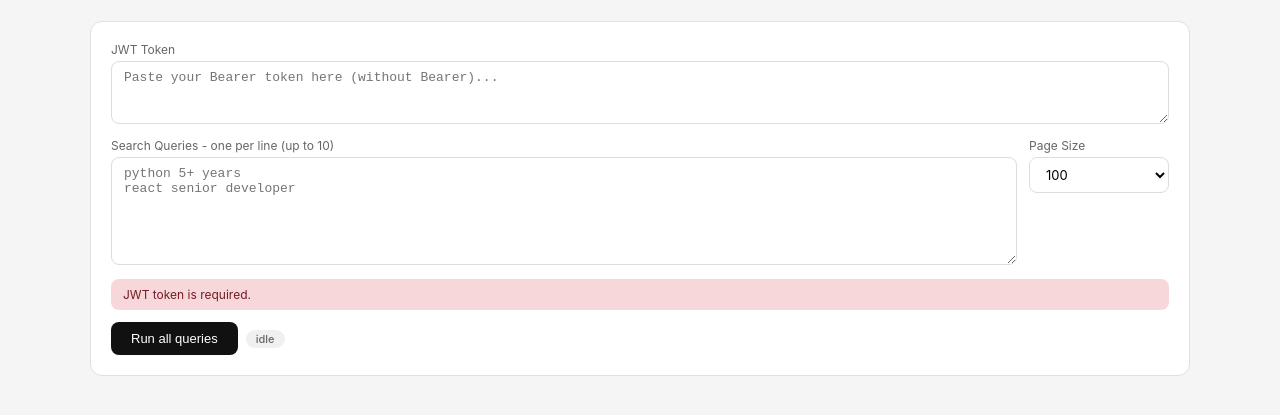
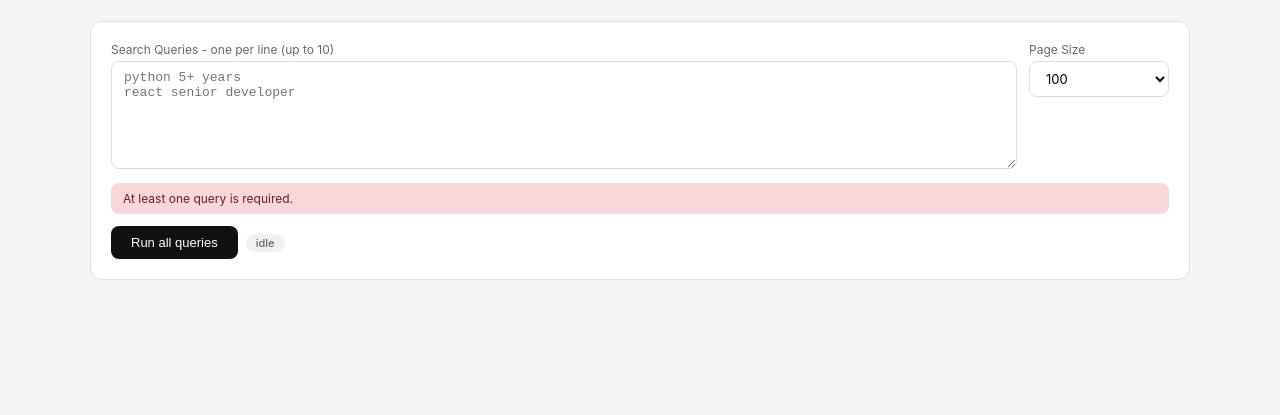
Before and after one commit to leolacoliver/turing-search-proxy, a website: page index.html in a window 1280 px wide. Both pictures are taken after a click on the button "Run all queries". Shown: the part 81-496 px from the top of the page. Drawn offline with Linux system fonts and the light colour scheme.

Commit message:
Update index.html

```diff
--- a/index.html
+++ b/index.html
@@ -71,10 +71,7 @@
   </div>
 
   <div class="card">
-    <div class="field">
-      <label>JWT Token</label>
-      <textarea id="token" rows="3" placeholder="Paste your Bearer token here (without Bearer)..."></textarea>
-    </div>
+
     <div class="row">
       <div class="field">
         <label>Search Queries - one per line (up to 10)</label>
@@ -313,7 +310,7 @@ async function runQuery(query, token, pageSize, runId) {
 
   // 1. Fetch profiles
   try {
-    var params = new URLSearchParams({ token: token, query: query, pageSize: pageSize, page: '1' });
+    var params = new URLSearchParams({ query: query, pageSize: pageSize, page: '1' });
     var res = await fetch(PROXY + '/api/search?' + params);
     if (!res.ok) { var txt = await res.text(); throw new Error('HTTP ' + res.status + ': ' + txt.slice(0, 200)); }
     var data = await res.json();
@@ -425,12 +422,12 @@ async function runQuery(query, token, pageSize, runId) {
 }
 
 async function runAll() {
-  var token = document.getElementById('token').value.trim();
+  var token = '';
   var rawQueries = document.getElementById('queries').value.trim();
   var pageSize = document.getElementById('pageSize').value;
 
   showError('');
-  if (!token) { showError('JWT token is required.'); return; }
+
   if (!rawQueries) { showError('At least one query is required.'); return; }
 
   var queries = rawQueries.split('\n').map(function(q) { return q.trim(); }).filter(Boolean).slice(0, 10);
```
